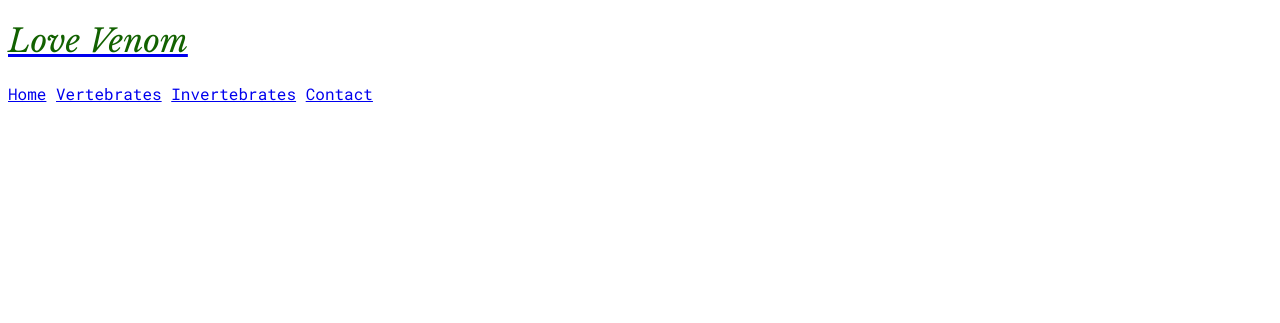
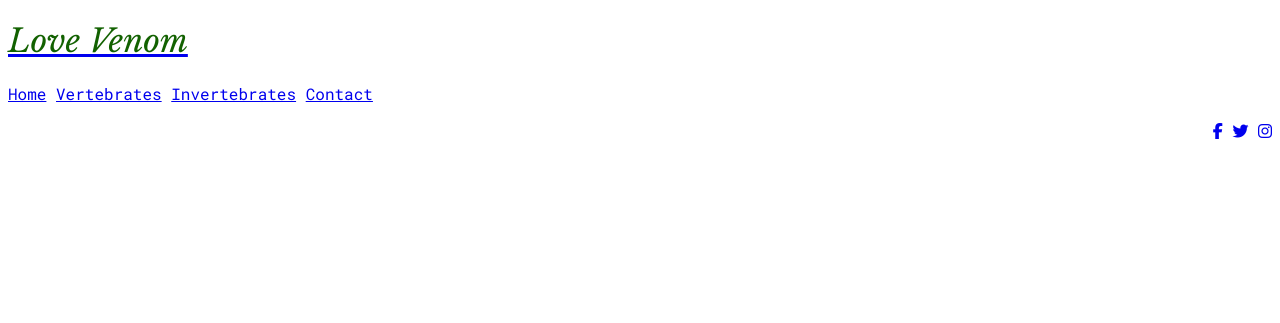
Before and after one commit to dragon-fire-fly/venom, a plain HTML site: page index.html in a window 1280 px wide. Drawn offline with nearby package versions, Linux system fonts and the light colour scheme.

Commit message:
Add footer with social media icons and links

```diff
--- a/assets/css/style.css
+++ b/assets/css/style.css
@@ -18,6 +18,34 @@ nav li {
     list-style-type: none;
     margin: 20px;
 }
+
+/* Footer */
+footer {
+    height: 200px
+}
+
+footer ul {
+    text-align: right;
+}
+
+footer ul li {
+    list-style-type: none;
+    display: inline-block;
+}
+
+
+
+
+
+
+
+
+
+
+
+
+
+
 
 
 /* nav menu responsive java bar - everything below from https://www.w3schools.com/howto/howto_js_topnav_responsive.asp*/
--- a/index.html
+++ b/index.html
@@ -1,5 +1,6 @@
 <!DOCTYPE html>
 <html lang="en">
+
 <head>
     <meta charset="UTF-8">
     <meta http-equiv="X-UA-Compatible" content="IE=edge">
@@ -9,15 +10,12 @@
 
     <link rel="stylesheet" href="assets/css/style.css">
 
-
-
-
-
-
     <title>Love Venom</title>
 
 </head>
+
 <body>
+    <main>
         <header>
             <a href="index.html">
                 <h1>Love Venom</h1>
@@ -33,9 +31,32 @@
                     </a>
             </nav>
 
+        </header>
 
+        <section>
 
-    </header>
+        </section>
+    </main>
+
+    <footer>
+        <ul class="social-networks">
+            <li>
+                <a href="https://facebook.com" target="_blank" rel="noopener"
+                    aria-label="Visit our Facebook page (opens in a new tab)"><i
+                        class="fa-brands fa-facebook-f"></i></a>
+            </li>
+            <li>
+                <a href="https://twitter.com" target="_blank" rel="noopener"
+                    aria-label="Visit our Twitter page (opens in a new tab)"><i class="fa-brands fa-twitter"></i></a>
+            </li>
+            <li>
+                <a href="https://instagram.com" target="_blank" rel="noopener"
+                    aria-label="Visit our Instagram page (opens in a new tab)"><i
+                        class="fa-brands fa-instagram"></i></a>
+            </li>
+        </ul>
+
+    </footer>
 
 
 
@@ -58,4 +79,5 @@
     <!-- font awesome script-->
     <script src="https://kit.fontawesome.com/4a9fb983cf.js" crossorigin="anonymous"></script>
 </body>
+
 </html>
```
Also changed, not shown: assets/images/pexels-photo-3819732.jpeg (added), assets/images/toad-main-image.jpeg (added), assets/images/wasp-main-photo.jpeg (added). Lines whose indentation alone changed are shown as unchanged.
